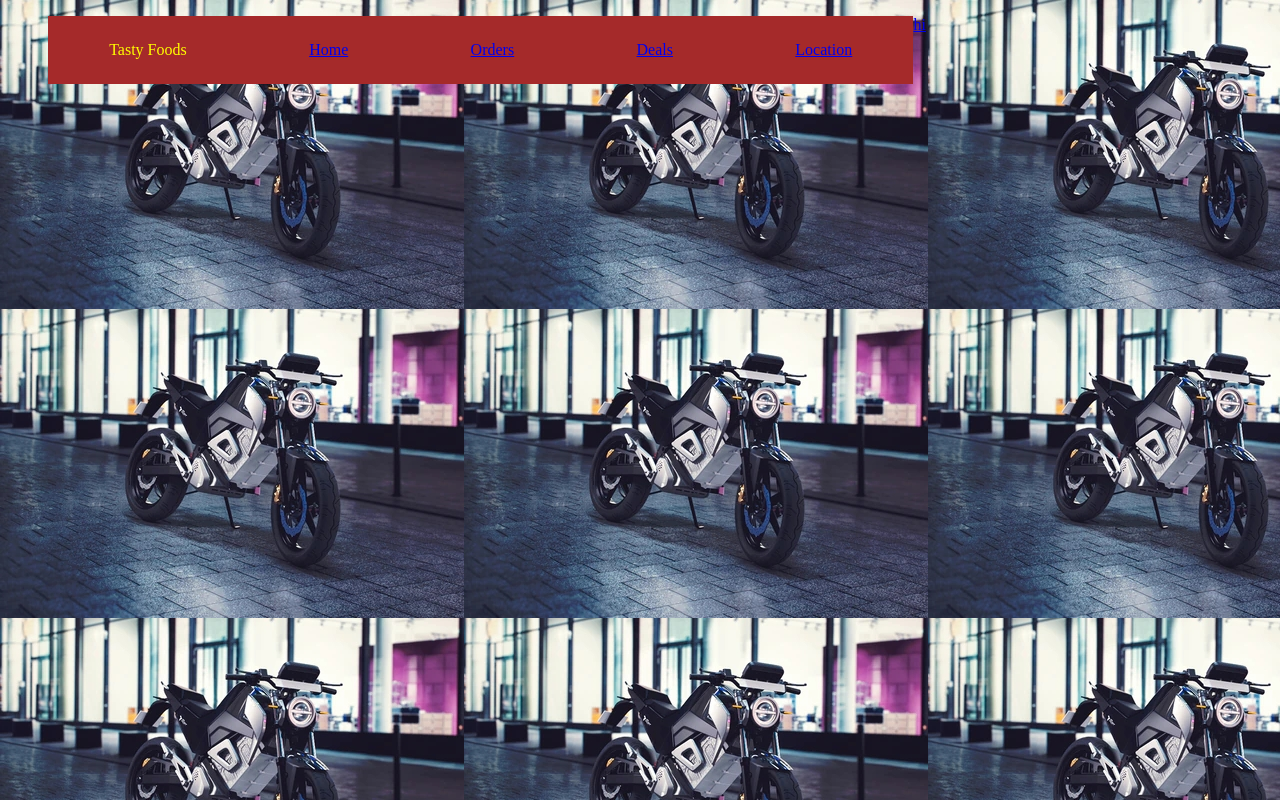
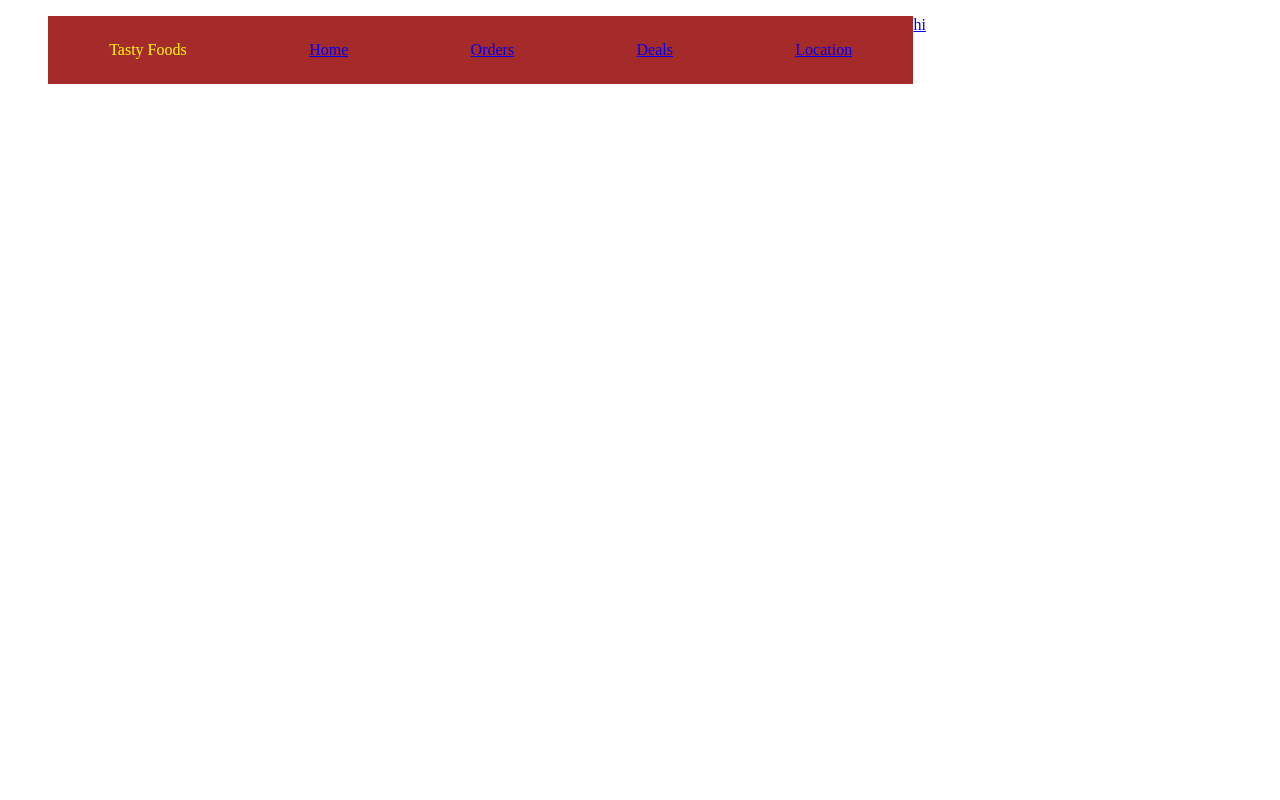
Before and after one commit to tkyaseen/simplehi, a plain HTML site: page index.html in a window 1280 px wide. Drawn offline with Linux system fonts and the light colour scheme.

Commit message:
Update small hi.css

```diff
--- a/small hi.css
+++ b/small hi.css
@@ -1,15 +1,15 @@
 
 
 
-body {
 
 
 
-background-image:url("202206221935270.jpg");
 
 
 
-}
+
+
+
 .hi {
 float:left;
 padding-left:5%; padding-top:25px; padding-bottom:25px; padding-right:5%;
```
